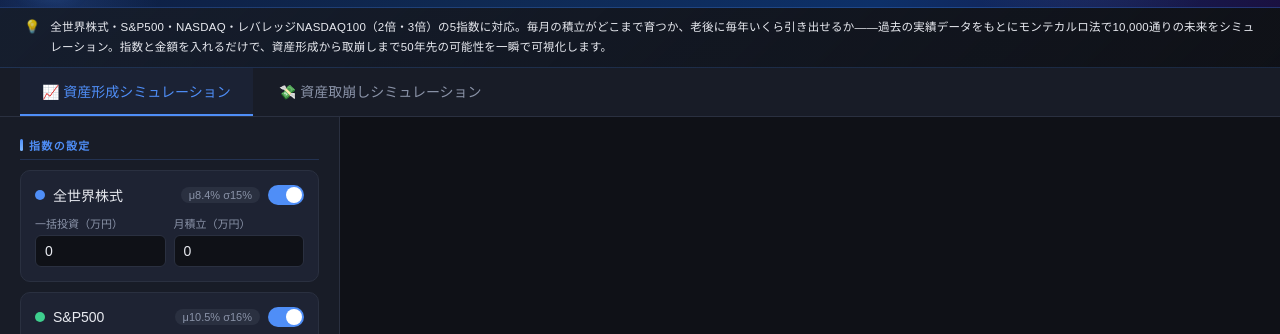
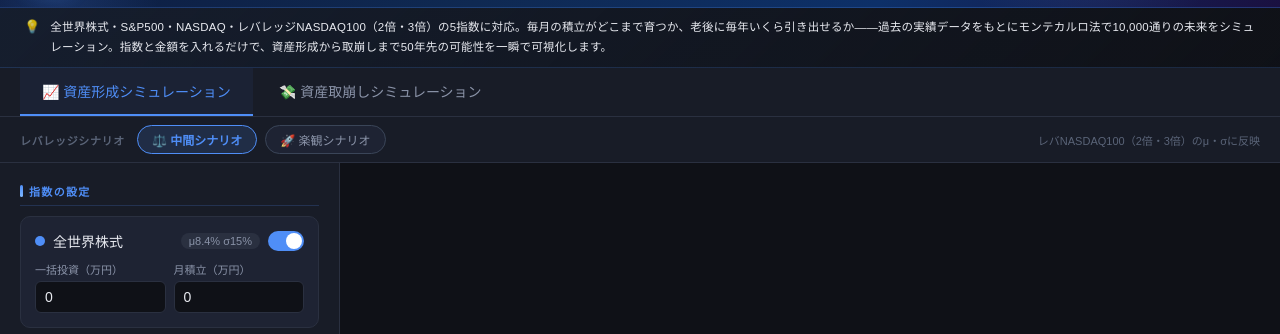
Before and after one commit to kohei10312008-lang/-, a plain HTML site: page index.html in a window 1280 px wide. Shown: the part 64-398 px from the top of the page. Drawn offline with nearby package versions, Linux system fonts and the light colour scheme.

Commit message:
Add files via upload

```diff
--- a/index.html
+++ b/index.html
@@ -457,6 +457,41 @@
   }
 
   .result-table-wrap { overflow-x: auto; -webkit-overflow-scrolling: touch; }
+  /* Scenario switcher */
+  .scenario-bar {
+    display: flex; align-items: center; gap: 8px;
+    background: var(--bg2);
+    border-bottom: 1px solid var(--border);
+    padding: 8px 20px;
+  }
+  .scenario-label {
+    font-size: 11px; color: var(--text3);
+    font-weight: 600; letter-spacing: 0.06em;
+    text-transform: uppercase; margin-right: 4px;
+  }
+  .scenario-btn {
+    padding: 5px 14px;
+    border-radius: 20px;
+    border: 1px solid var(--border2);
+    background: var(--bg3);
+    color: var(--text2);
+    font-size: 12px; font-weight: 500;
+    font-family: inherit;
+    cursor: pointer;
+    transition: all 0.2s;
+  }
+  .scenario-btn:hover { border-color: var(--accent); color: var(--accent); }
+  .scenario-btn.scenario-active {
+    background: rgba(79,142,247,0.15);
+    border-color: var(--accent);
+    color: var(--accent);
+    font-weight: 700;
+  }
+  .scenario-note {
+    margin-left: auto;
+    font-size: 11px; color: var(--text3);
+  }
+
   /* Scrollbar */
   ::-webkit-scrollbar { width: 6px; height: 6px; }
   ::-webkit-scrollbar-track { background: transparent; }
@@ -500,6 +535,16 @@
 <div class="tabs">
   <button class="tab active" onclick="switchTab('build')" id="tab-build">📈 資産形成シミュレーション</button>
   <button class="tab" onclick="switchTab('draw')" id="tab-draw">💸 資産取崩しシミュレーション</button>
+</div>
+
+<!-- ===== シナリオ切替バー ===== -->
+<div class="scenario-bar">
+  <span class="scenario-label">レバレッジシナリオ</span>
+  <button class="scenario-btn scenario-active" id="scenario-btn-middle"
+    onclick="switchScenario('middle')">⚖️ 中間シナリオ</button>
+  <button class="scenario-btn" id="scenario-btn-optimistic"
+    onclick="switchScenario('optimistic')">🚀 楽観シナリオ</button>
+  <span class="scenario-note">レバNASDAQ100（2倍・3倍）のμ・σに反映</span>
 </div>
 
 <!-- ===== 資産形成 ===== -->
@@ -569,7 +614,7 @@
         <div class="index-header">
           <div class="index-dot" style="background:#a78bfa"></div>
           <span class="index-name">レバNASDAQ100（2倍）</span>
-          <span class="index-badge">μ≈20% σ≈45%</span>
+          <span class="index-badge" id="badge-lev">μ≈21% σ≈46%</span>
           <button class="index-toggle" id="tog-lev" onclick="toggleIndex('lev')"></button>
         </div>
         <div class="index-inputs" id="inp-lev">
@@ -588,7 +633,7 @@
         <div class="index-header">
           <div class="index-dot" style="background:#f76f6f"></div>
           <span class="index-name">レバNASDAQ100（3倍）</span>
-          <span class="index-badge">μ≈20% σ≈66%</span>
+          <span class="index-badge" id="badge-lev3">μ≈23% σ≈67%</span>
           <button class="index-toggle" id="tog-lev3" onclick="toggleIndex('lev3')"></button>
         </div>
         <div class="index-inputs" id="inp-lev3">
@@ -724,14 +769,48 @@
 
 <script>
 // ===== INDEX DATA =====
+// ===== シナリオ定義 =====
+const SCENARIOS = {
+  middle: {
+    label: '中間シナリオ',
+    lev:  { mu: 0.21,  sigma: 0.455 },
+    lev3: { mu: 0.23,  sigma: 0.67  },
+  },
+  optimistic: {
+    label: '楽観シナリオ',
+    lev:  { mu: 0.23,  sigma: 0.46  },
+    lev3: { mu: 0.27,  sigma: 0.69  },
+  },
+};
+let currentScenario = 'middle';
+
+function switchScenario(key) {
+  currentScenario = key;
+  const s = SCENARIOS[key];
+  IDX.lev.mu    = s.lev.mu;
+  IDX.lev.sigma = s.lev.sigma;
+  IDX.lev3.mu   = s.lev3.mu;
+  IDX.lev3.sigma= s.lev3.sigma;
+  // バッジ更新
+  document.getElementById('badge-lev').textContent
+    = `μ≈${Math.round(s.lev.mu*100)}% σ≈${Math.round(s.lev.sigma*100)}%`;
+  document.getElementById('badge-lev3').textContent
+    = `μ≈${Math.round(s.lev3.mu*100)}% σ≈${Math.round(s.lev3.sigma*100)}%`;
+  // ボタン状態更新
+  ['middle','optimistic'].forEach(k => {
+    const btn = document.getElementById('scenario-btn-'+k);
+    btn.classList.toggle('scenario-active', k===key);
+  });
+}
+
 // NASDAQ100実績: 日次μ_d≈0.00051, σ_d≈0.01382
 // 3倍レバ年次（Volatility Decay込み）: μ≈19.9%, σ≈65.8%
 const IDX = {
   world:  { mu: 0.084, sigma: 0.15,  color: '#4f8ef7', name: '全世界株式' },
   sp:     { mu: 0.105, sigma: 0.16,  color: '#3ecf8e', name: 'S&P500' },
   nasdaq: { mu: 0.13,  sigma: 0.22,  color: '#f7934f', name: 'NASDAQ' },
-  lev:    { mu: 0.195, sigma: 0.45,  color: '#a78bfa', name: 'レバNASDAQ100（2倍）' },
-  lev3:   { mu: 0.199, sigma: 0.658, color: '#f76f6f', name: 'レバNASDAQ100（3倍）' },
+  lev:    { mu: 0.21,  sigma: 0.455, color: '#a78bfa', name: 'レバNASDAQ100（2倍）' },
+  lev3:   { mu: 0.23,  sigma: 0.67,  color: '#f76f6f', name: 'レバNASDAQ100（3倍）' },
 };
 const IDX_KEYS = ['world','sp','nasdaq','lev','lev3'];
 const ENABLED = { world:true, sp:true, nasdaq:false, lev:false, lev3:false };
```
